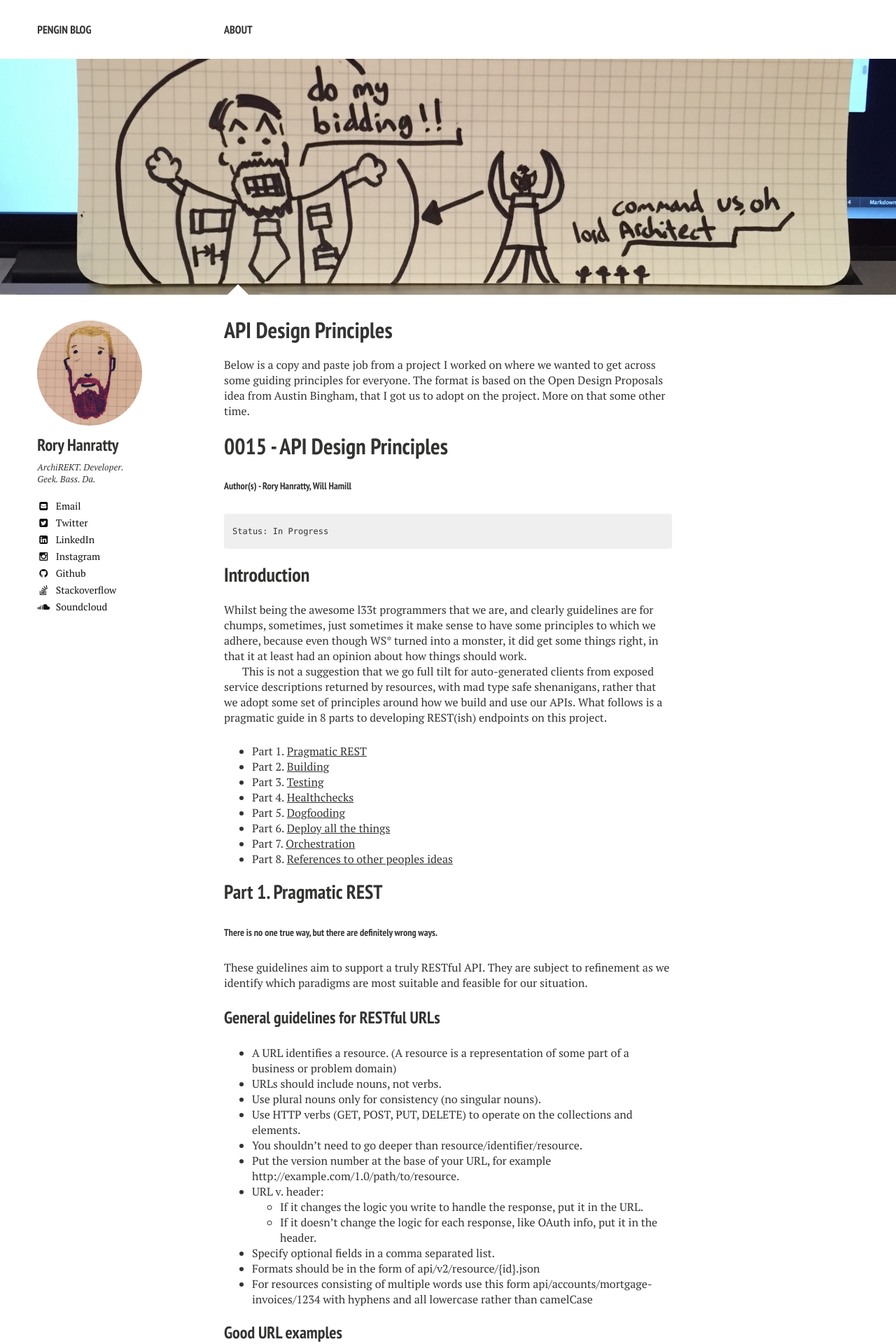
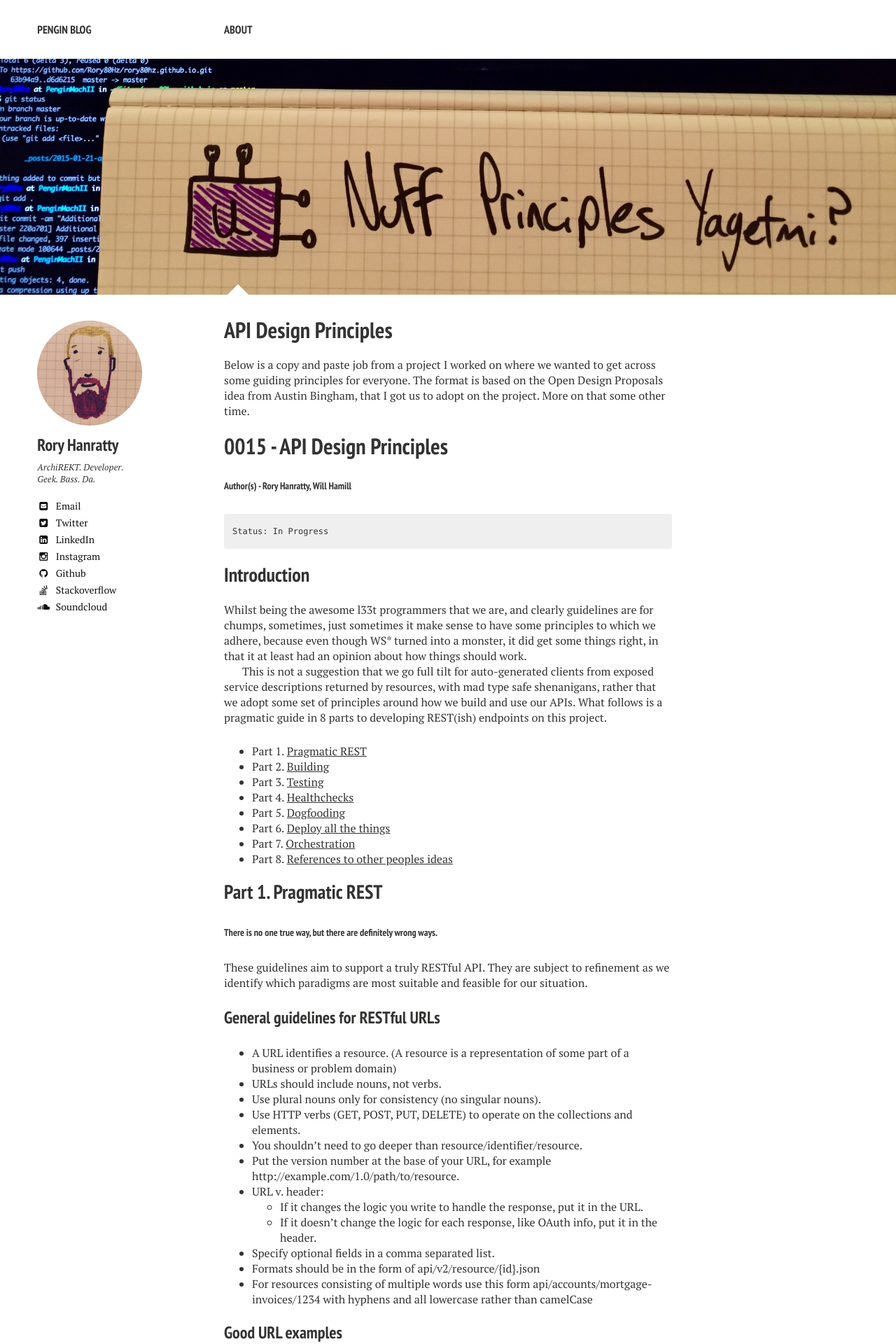
Before and after one commit to Rory80Hz/rory80hz.github.io, a Jekyll site: the page built from _posts/2015-01-21-api-principles.md, in a window 1280 px wide. Shown: the top 1920 px of the page at 70% size. Built offline with Jekyll 4.4.1, drawn with Linux system fonts in a browser that asks for light colours; nearby versions of some CDN libraries; comment, search, counter and statistics services are not loaded.

Commit message:
Add image

```diff
--- a/_posts/2015-01-21-api-principles.md
+++ b/_posts/2015-01-21-api-principles.md
@@ -6,7 +6,7 @@ modified: 2013-03-01
 tags: [software architecture, architect, api design, principles, do it not wrong]
 comments: true
 image:
-  feature: lord-architect.jpg
+  feature: api-principles.jpg
 ---
 
 Below is a copy and paste job from a project I worked on where we wanted to get across some guiding principles for everyone. The format is based on the Open Design Proposals idea from Austin Bingham, that I got us to adopt on the project. More on that some other time.
```
Also changed, not shown: images/api-principles.jpg (added).
